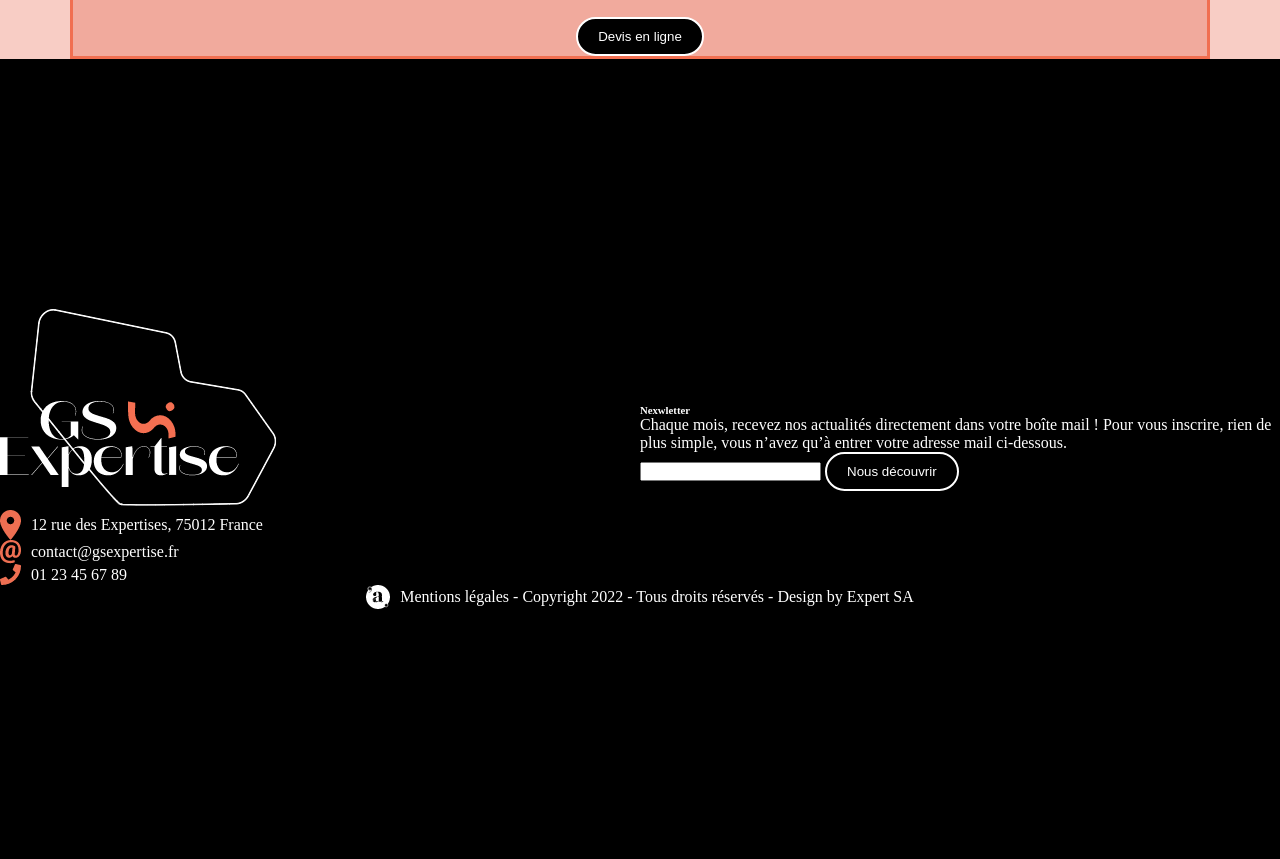
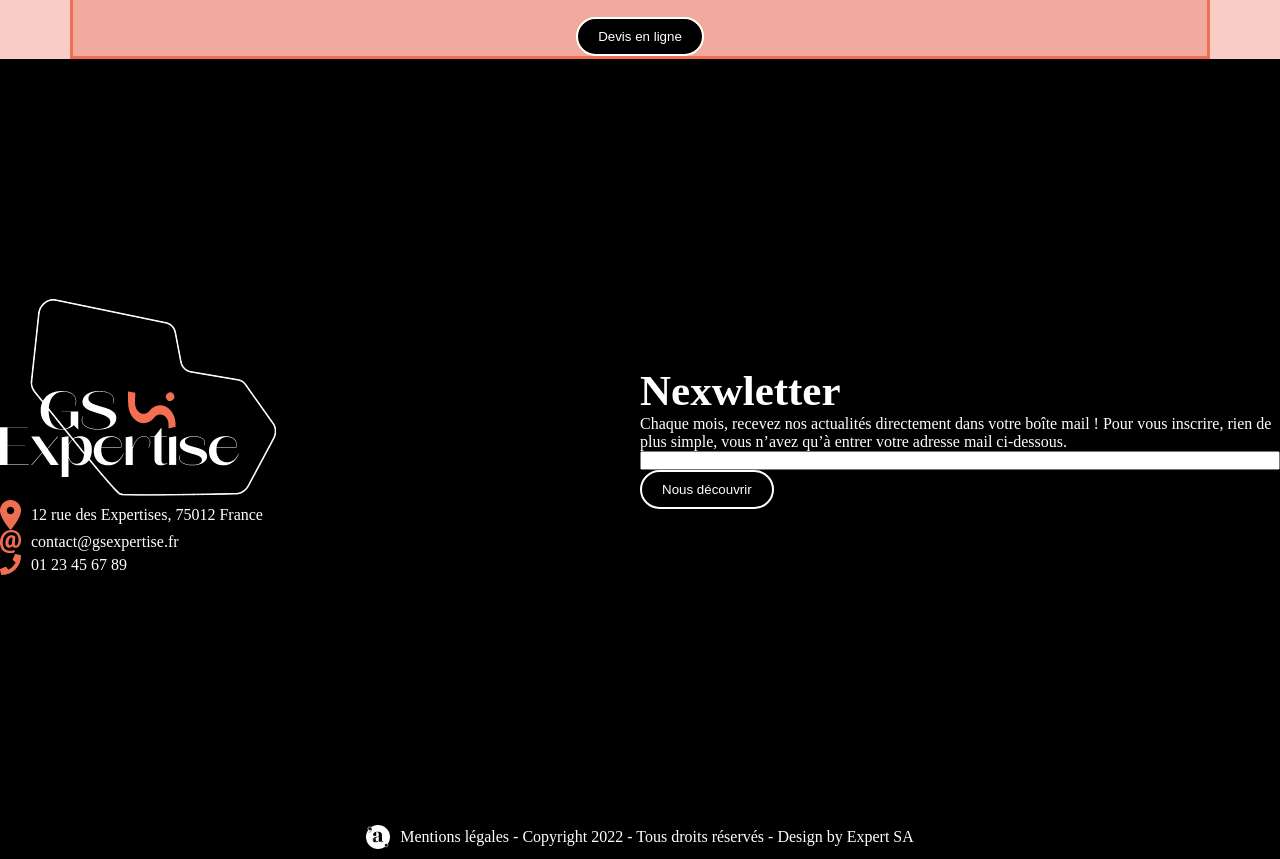
Before and after one commit to elisamlk/ExpertSA, a website: page index.html in a window 1280 px wide. Shown: the part 2380-3239 px from the top of the page. Drawn offline with nearby package versions, Linux system fonts and the light colour scheme.

Commit message:
Modification du footer

```diff
--- a/index.html
+++ b/index.html
@@ -149,7 +149,18 @@
             mail ! Pour vous inscrire, rien de plus simple, vous n’avez qu’à
             entrer votre adresse mail ci-dessous.
           </p>
-          <input />
+          <div class="input">
+            <input
+              type="text"
+              id="name"
+              name="name"
+              required
+              minlength="4"
+              maxlength="8"
+              size="10"
+            />
+          </div>
+
           <button>Nous découvrir</button>
         </div>
       </div>
--- a/sass/_footer.scss
+++ b/sass/_footer.scss
@@ -5,31 +5,42 @@ footer {
   display: flex;
   flex-direction: column;
   justify-content: center;
-
 }
 
-.contact{
+.contact {
   display: flex;
   align-items: center;
-    .contact-info, .newsletter{
-        flex:1;
+  justify-content: center;
+  flex-grow: 1;
+  .contact-info,
+  .newsletter {
+    flex: 1;
   }
 }
 
-li{
+li {
   display: flex;
   align-items: center;
-   img{
-    margin-right:10px;
+  img {
+    margin-right: 10px;
   }
+}
+
+h6 {
+  font-size: 43px;
+}
+
+input {
+  width: 100%;
 }
 
 .terms {
   display: flex;
   justify-content: center;
   align-items: center;
-  position: relative;
-  bottom:auto;
+  text-align: center;
+  padding: 10px;
+
   img {
     margin-right: 10px;
   }
```
Also changed, not shown: style/style.css, 1 other file. Lines whose indentation alone changed are shown as unchanged.
